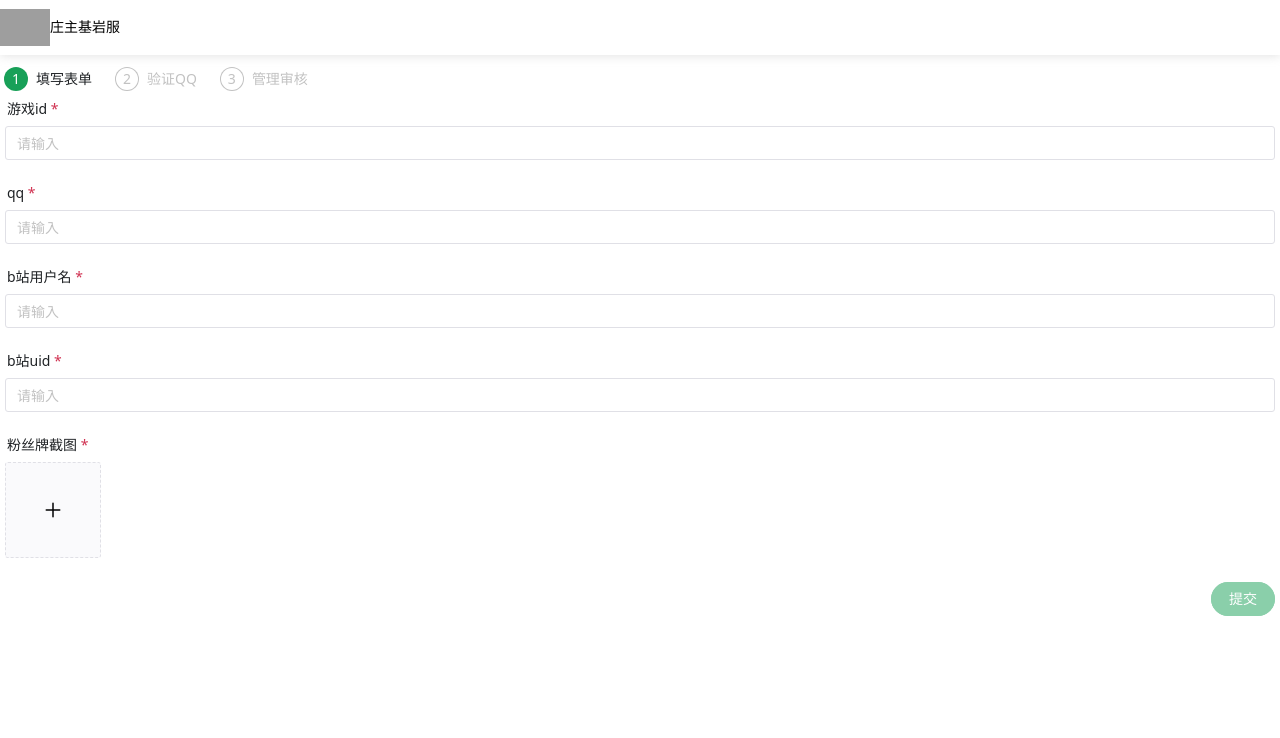
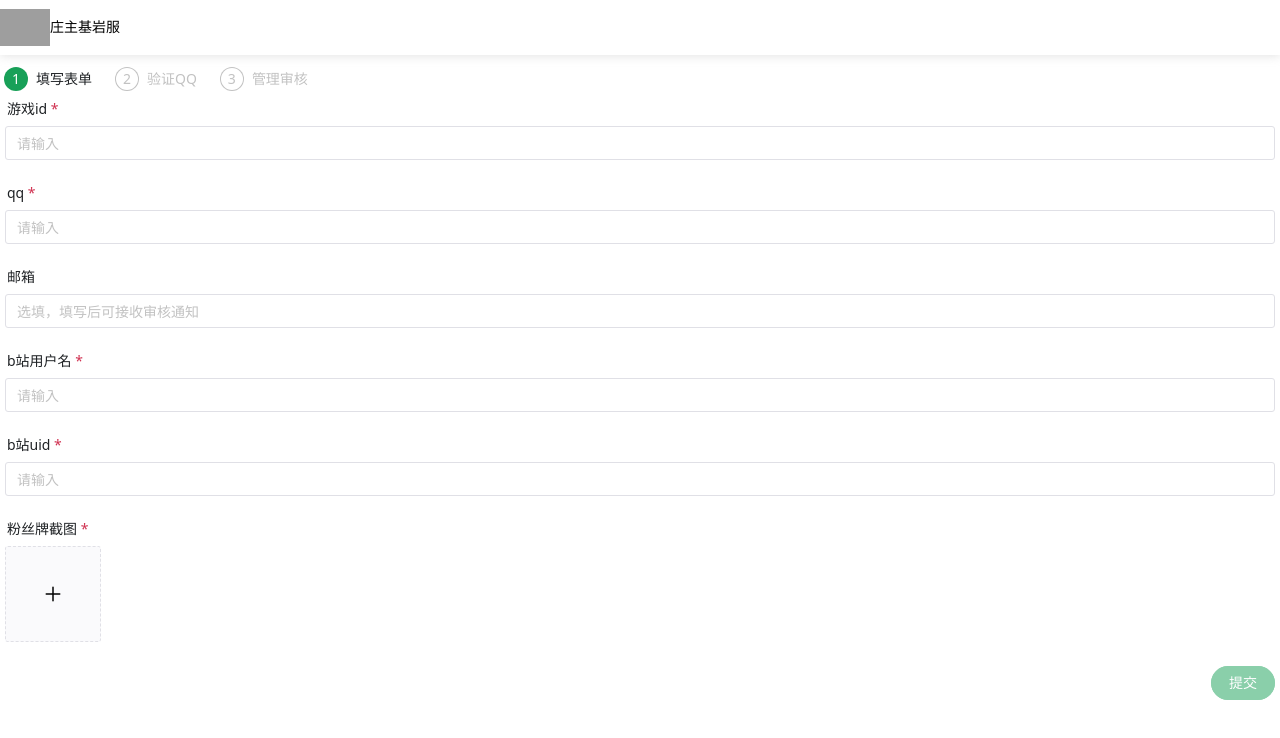
Before and after one commit to moonmcbe/web, a Vue app: page /submit in a window 1280 px wide. Shown: the top 738 px of the page. Built offline with nearby package versions, Linux system fonts and the light colour scheme; grey boxes are pictures that could not be loaded.

Commit message:
feat: 邮箱

```diff
--- a/src/pages/Submit.vue
+++ b/src/pages/Submit.vue
@@ -11,6 +11,7 @@ interface ModelType {
   bili_username: string | null
   bili_uid: string | null
   upload: string | null
+  email: string | null
 }
 
 const router = useRouter()
@@ -21,7 +22,8 @@ const model = ref<ModelType>({
   qq: null,
   bili_username: null,
   bili_uid: null,
-  upload: null
+  upload: null,
+  email: null
 })
 
 const rules: FormRules = {
@@ -47,6 +49,22 @@ const rules: FormRules = {
           return new Error('请填写qq')
         } else if (!/^[1-9][0-9]{4,10}$/.test(value)) {
           return new Error('请输入正确的qq')
+        }
+        return true
+      },
+      trigger: ['input', 'blur']
+    }
+  ],
+  email: [
+    {
+      required: false,
+      validator(rule: FormItemRule, value: string) {
+        if (
+          !/^(([^<>()[\]\\.,;:\s@"]+(\.[^<>()[\]\\.,;:\s@"]+)*)|(".+"))@((\[[0-9]{1,3}\.[0-9]{1,3}\.[0-9]{1,3}\.[0-9]{1,3}\])|(([a-zA-Z\-0-9]+\.)+[a-zA-Z]{2,}))$/.test(
+            value
+          )
+        ) {
+          return new Error('请输入正确的邮箱')
         }
         return true
       },
@@ -157,6 +175,9 @@ const handleFinish = ({
     <n-form-item path="qq" label="qq">
       <n-input v-model:value="model.qq" @keydown.enter.prevent />
     </n-form-item>
+    <n-form-item path="email" label="邮箱">
+      <n-input v-model:value="model.email" @keydown.enter.prevent placeholder="选填，填写后可接收审核通知" />
+    </n-form-item>
     <n-form-item path="bili_username" label="b站用户名">
       <n-input v-model:value="model.bili_username" @keydown.enter.prevent />
     </n-form-item>
@@ -164,14 +185,25 @@ const handleFinish = ({
       <n-input v-model:value="model.bili_uid" @keydown.enter.prevent />
     </n-form-item>
     <n-form-item path="upload" label="粉丝牌截图">
-      <n-upload :action="uploadUrl" @finish="handleFinish" @before-upload="beforeUpload" list-type="image-card"
-        directory-dnd :max="1" />
+      <n-upload
+        :action="uploadUrl"
+        @finish="handleFinish"
+        @before-upload="beforeUpload"
+        list-type="image-card"
+        directory-dnd
+        :max="1"
+      />
     </n-form-item>
     <n-row :gutter="[0, 24]">
       <n-col :span="24">
         <div style="display: flex; justify-content: flex-end">
-          <n-button :disabled="model.name === null" round type="primary"
-            @click="handleValidateButtonClick">提交</n-button>
+          <n-button
+            :disabled="model.name === null"
+            round
+            type="primary"
+            @click="handleValidateButtonClick"
+            >提交</n-button
+          >
         </div>
       </n-col>
     </n-row>
```
